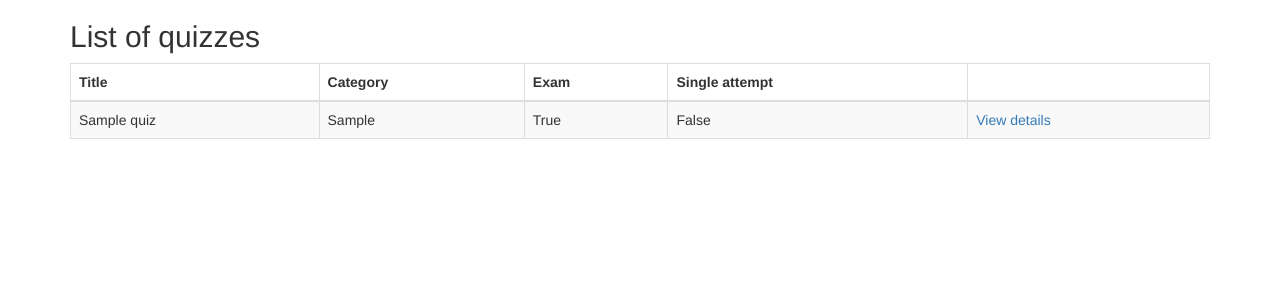
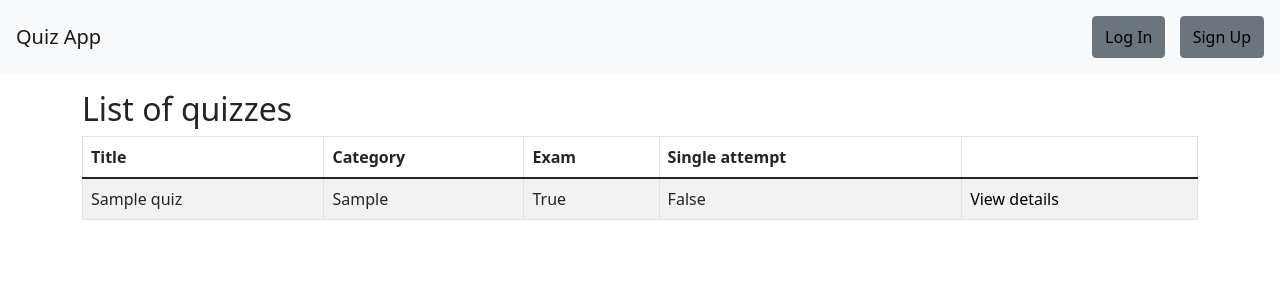
Before and after one commit to MSalman6/django-quiz, a Django app: page / in a window 1280 px wide. Shown: the top 300 px of the page. Run offline with Django 3.2, Linux system fonts and the light colour scheme; tables that the repository leaves empty hold one stand-in row (values such as "Sample post"); some libraries are stand-ins or nearby versions.

Commit message:
fixed issue of redirect in login and signup also added complementary navbar for account management

```diff
--- a/quiz/templates/base.html
+++ b/quiz/templates/base.html
@@ -8,16 +8,41 @@
 <meta name="description" content="{% block description %}{% endblock %}">
 
 <!-- styles -->
-<link rel="stylesheet" href="//netdna.bootstrapcdn.com/bootstrap/3.1.1/css/bootstrap.min.css">
+<link href="https://cdn.jsdelivr.net/npm/bootstrap@5.1.1/dist/css/bootstrap.min.css" rel="stylesheet" integrity="sha384-F3w7mX95PdgyTmZZMECAngseQB83DfGTowi0iMjiWaeVhAn4FJkqJByhZMI3AhiU" crossorigin="anonymous">
+
 
 <!-- HTML5 shim, for IE6-8 support of HTML5 elements -->
 <!--[if lt IE 9]>
 <script src="//html5shim.googlecode.com/svn/trunk/html5.js"></script>
 <![endif]-->
 
+<style>
+    .navbar-text {
+        color: black !important;
+        margin-left: 10px;
+    }
+
+    a {
+        text-decoration: none;
+        color: black;
+    }
+</style>
+
 </head>
 
 <body>
+    <nav class="navbar navbar-expand-lg navbar-light bg-light mb-3 p-3" style="display: flex;">
+        <a class="navbar-brand" href="/" style="flex-grow: 1;">Quiz App</a>
+        <div id="navbarText">
+            {% if user.is_authenticated %}
+                <span class="navbar-text">{{user.email}}<span>
+                <a href="{% url 'account_logout' %}"><span class="btn btn-secondary navbar-text">Log Out<span></a>
+            {% else %}
+                <a href="{% url 'account_login' %}"><span class="btn btn-secondary navbar-text">Log In<span></a>
+                <a href="{% url 'account_signup' %}"><span class="btn btn-secondary navbar-text">Sign Up<span></a>
+            {% endif %}
+        </div>
+      </nav>
 
 
 <!-- Before the quiz content -->
--- a/quiz_app/settings.py
+++ b/quiz_app/settings.py
@@ -152,3 +152,6 @@ DEFAULT_AUTO_FIELD = 'django.db.models.BigAutoField'
 
 # SITE ID
 SITE_ID = 1
+
+# All auth
+ACCOUNT_EMAIL_VERIFICATION = 'none'
```
Also changed, not shown: templates/account/login.html (added, +44 -0 lines), templates/account/signup.html (added, +19 -0 lines), db.sqlite3.
